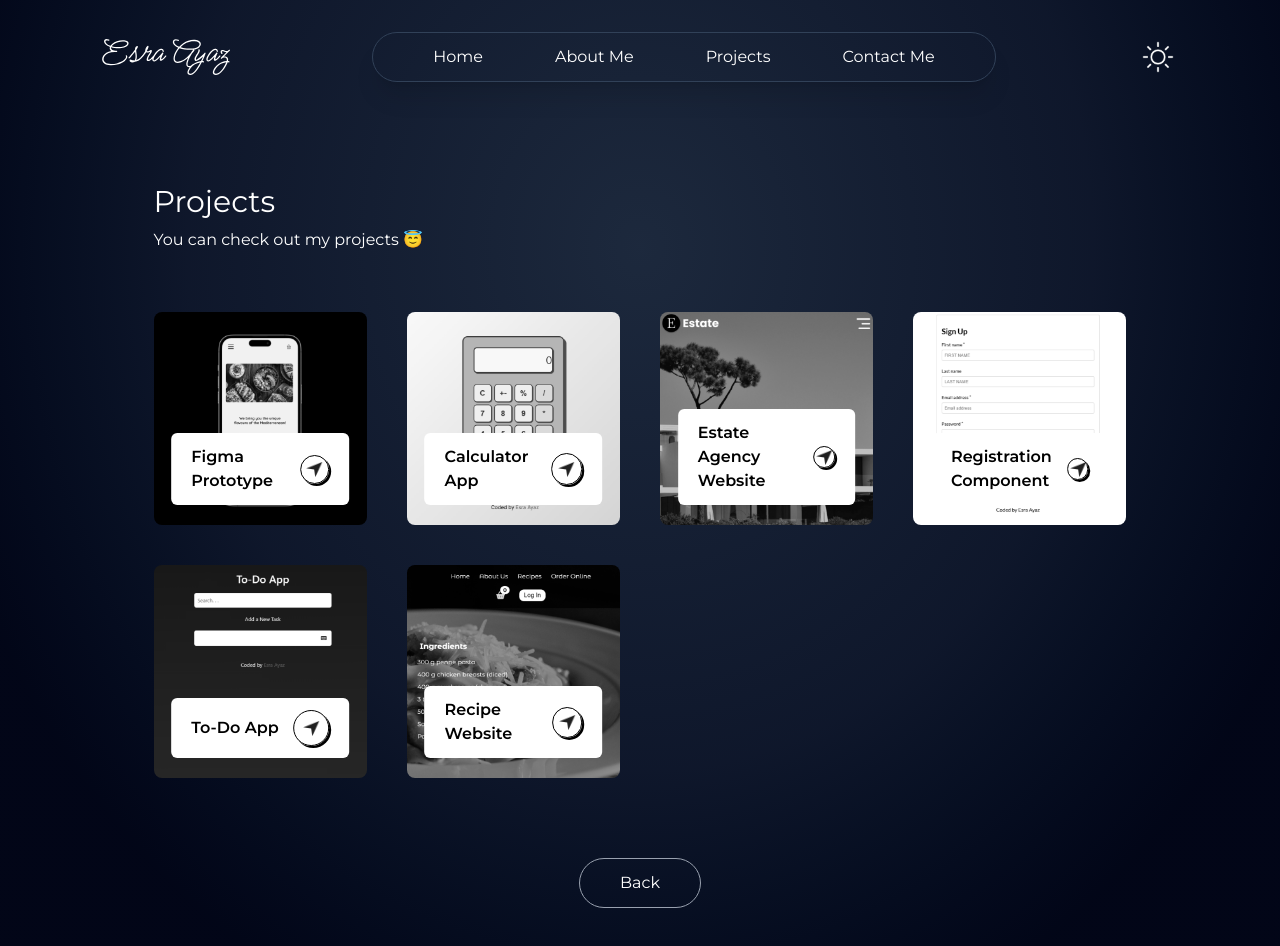
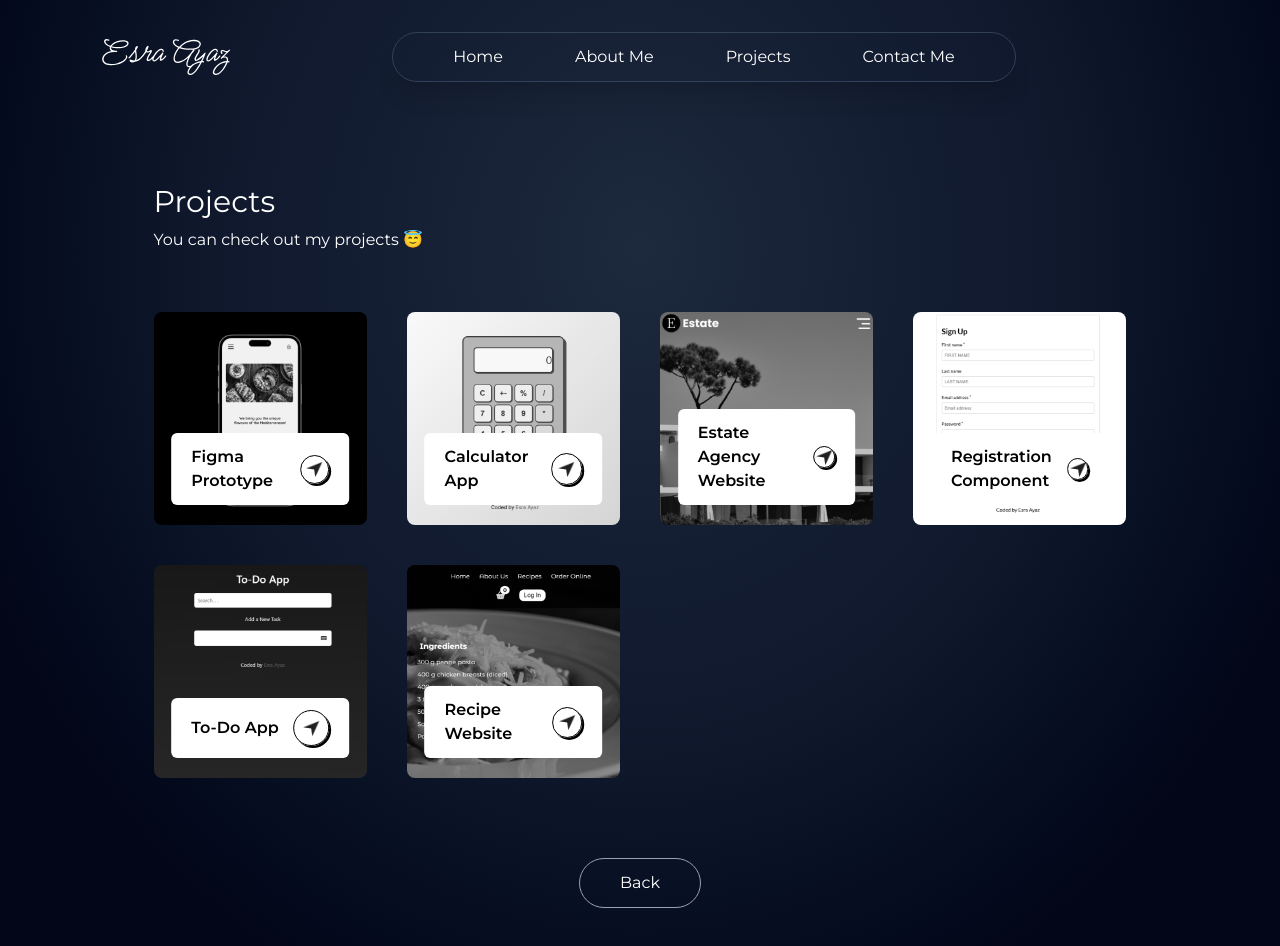
Before and after one commit to esraayaz/main-website, a Next.js app: page /all in a window 1280 px wide. Shown: the top 946 px of the page. Built offline with nearby package versions, Linux system fonts and the light colour scheme.

Commit message:
Dark/Light mode planning 💾

```diff
--- a/app/all/page.jsx
+++ b/app/all/page.jsx
@@ -144,9 +144,9 @@ const page = () => {
           </ul>
 
           <div className="flex items-center gap-2">
-            <button className="hidden md:flex cursor-pointer">
-              <Image src={assets.sun_icon} alt="moon" className="w-10" />
-            </button>
+            {/* <button className="hidden md:flex cursor-pointer">
+              <Image src={assets.sun_icon} alt="sun" className="w-10" />
+            </button> */}
             <button
               className="block md:hidden cursor-pointer"
               onClick={openMenu}
@@ -168,11 +168,11 @@ const page = () => {
               />
             </div>
             <button>
-              <Image
+              {/* <Image
                 src={assets.sun_icon}
-                alt="moon"
+                alt="sun"
                 className="md:hidden w-10 mb-4 cursor-pointer"
-              />
+              /> */}
             </button>
             <li>
               <a onClick={closeMenu} href="#header">
--- a/app/comps/Navbar.jsx
+++ b/app/comps/Navbar.jsx
@@ -88,9 +88,9 @@ const Navbar = () => {
         </ul>
 
         <div className="flex items-center gap-2">
-          <button className="hidden md:flex cursor-pointer">
-            <Image src={assets.sun_icon} alt="moon" className="w-10" />
-          </button>
+          {/* <button className="hidden md:flex cursor-pointer">
+            <Image src={assets.sun_icon} alt="sun" className="w-10" />
+          </button> */}
           <button className="block md:hidden cursor-pointer" onClick={openMenu}>
             <Image src={assets.menu_white} alt="menu-black" className="w-6" />
           </button>
@@ -109,11 +109,11 @@ const Navbar = () => {
             />
           </div>
           <button>
-            <Image
+            {/* <Image
               src={assets.sun_icon}
-              alt="moon"
+              alt="sun"
               className="md:hidden w-10 mb-4 cursor-pointer"
-            />
+            /> */}
           </button>
           <li>
             <a onClick={closeMenu} href="#header">
```
